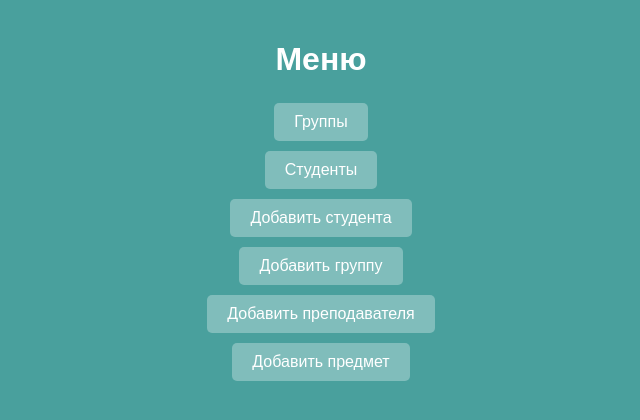
After one commit to Arihina/django_pet_project, a Django app: page /dean/ in a window 1280 px wide. The commit adds this page. Shown: the top 420 px of the page, without its empty margins (319-959 px from the left). Run offline with Django 5.2, Linux system fonts and the light colour scheme.

Commit message:
add dean form

```diff
--- /dev/null
+++ b/university/app/templates/dean_menu.html
@@ -0,0 +1,32 @@
+{% load static %}
+
+<!DOCTYPE html>
+<html lang="ru">
+<head>
+    <meta charset="UTF-8">
+    <link rel="stylesheet" href="{% static 'styles.css'%}" type="text/css">
+    <title>Деканат</title>
+    <style>.button {display: inline-block;padding: 10px 20px;
+    margin: 5px;background-color: rgba(255, 255, 255, 0.3);
+    color: white;text-align: center;text-decoration: none;
+    border: none;border-radius: 5px;
+    transition: background-color 0.3s;}
+    .button:hover {
+    background-color: rgba(255, 255, 255, 0.5);}
+    .button-container {display: grid;grid-template-columns: 1fr;
+    justify-items: center;margin-top: 20px;}
+        body {background: #49a09d}
+    </style>
+</head>
+<body>
+<h1>Меню</h1>
+<div class="button-container">
+    <a href="{% url 'group_list' %}" class="button">Группы</a>
+    <a href="{% url 'personal_info_list' %}" class="button">Студенты</a>
+    <a href="{% url 'add_personal_info' %}" class="button">Добавить студента</a>
+    <a href="{% url 'add_group' %}" class="button">Добавить группу</a>
+    <a href="{% url 'add_teacher' %}" class="button">Добавить преподавателя</a>
+    <a href="{% url 'add_subject' %}" class="button">Добавить предмет</a>
+</div>
+</body>
+</html>
--- a/university/app/templates/index.html
+++ b/university/app/templates/index.html
@@ -39,8 +39,9 @@
 </div>
 <div class="button-container">
     <h2>Навигация</h2>
-    <a href="{% url 'admin:index' %}" class="button">Для деканата</a>
+    <a href="{% url 'admin:index' %}" class="button">Для администратора</a>
     <a href="{% url 'login' %}" class="button">Для преподователей</a>
+    <a href="{% url 'login_dec' %}" class="button">Для деканата</a>
 </div>
 <h2>Количество сессий</h2>
 <div class="table-container">
--- a/university/app/urls.py
+++ b/university/app/urls.py
@@ -15,10 +15,13 @@ urlpatterns = [
     path('upd_subjects_mark/<int:subject_id>/', views.update_subject_mark, name='update_subject_mark'),
     path('search_personal_info/', views.search_personal_info, name='search_personal_info'),
     path('login/', views.entrance, name='login'),
+    path('login_dec/', views.login_dec, name='login_decv'),
     path('add_personal_info/', views.add_personal_info, name='add_personal_info'),
     path('add_teacher/', views.add_teacher, name='add_teacher'),
     path('add_subject/', views.add_subject, name='add_subject'),
     path('add_group/', views.add_group, name='add_group'),
     path('group_list/', views.group_list, name='group_list'),
     path('personal_info_list/', views.personal_info_list, name='personal_info_list'),
+    path('login_dec/', views.login_dec, name='login_dec'),
+    path('dean/', views.dean, name='dean'),
 ]
--- a/university/app/views.py
+++ b/university/app/views.py
@@ -197,3 +197,20 @@ def group_list(request):
 def personal_info_list(request):
     personal_info = PersonalInfo.objects.all()
     return render(request, 'personal_info_list.html', {'personal_info': personal_info})
+
+
+def login_dec(request):
+    if request.method == 'POST':
+        password = request.POST.get('password')
+
+        if password == 'admin':
+            return redirect('dean')
+        else:
+            error_message = "Неверный пароль"
+            return render(request, 'password_check.html', {'error_message': error_message})
+
+    return render(request, 'entrance.html')
+
+
+def dean(request):
+    return render(request, 'dean_menu.html')
```
